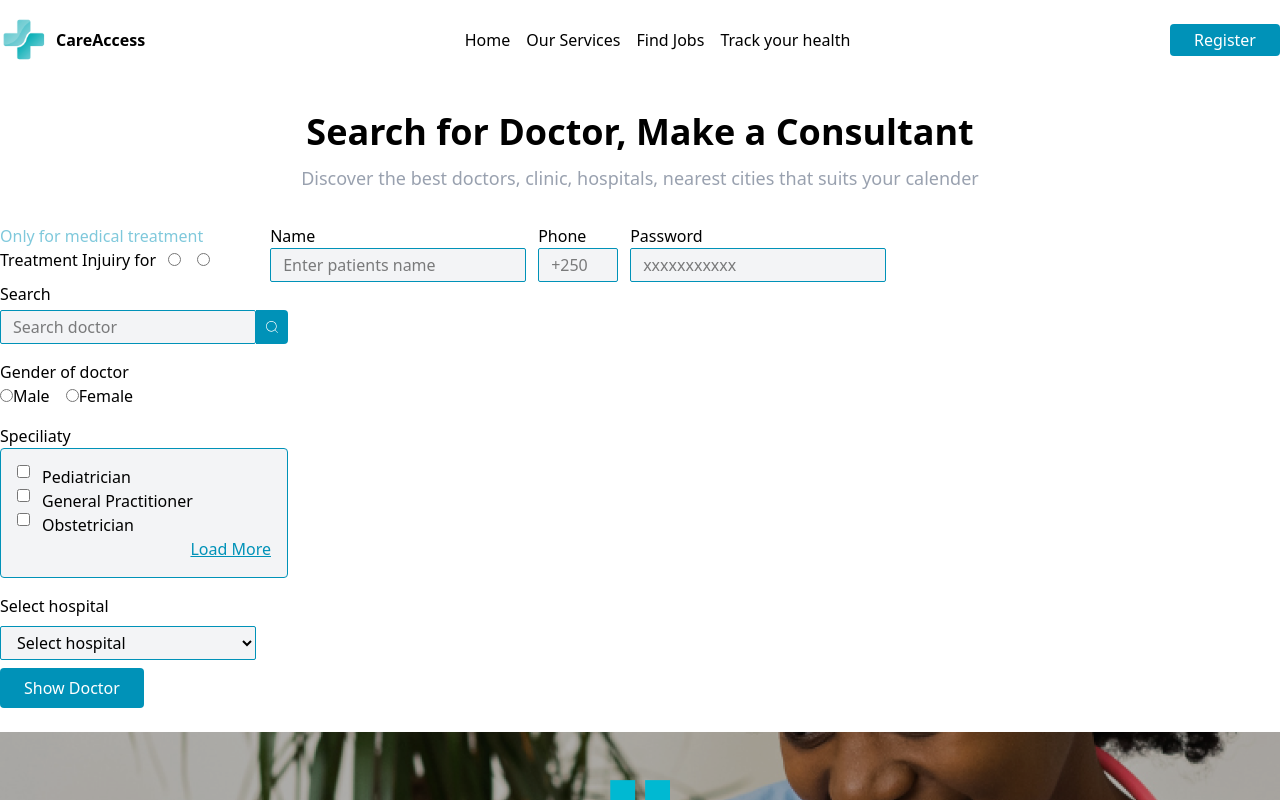
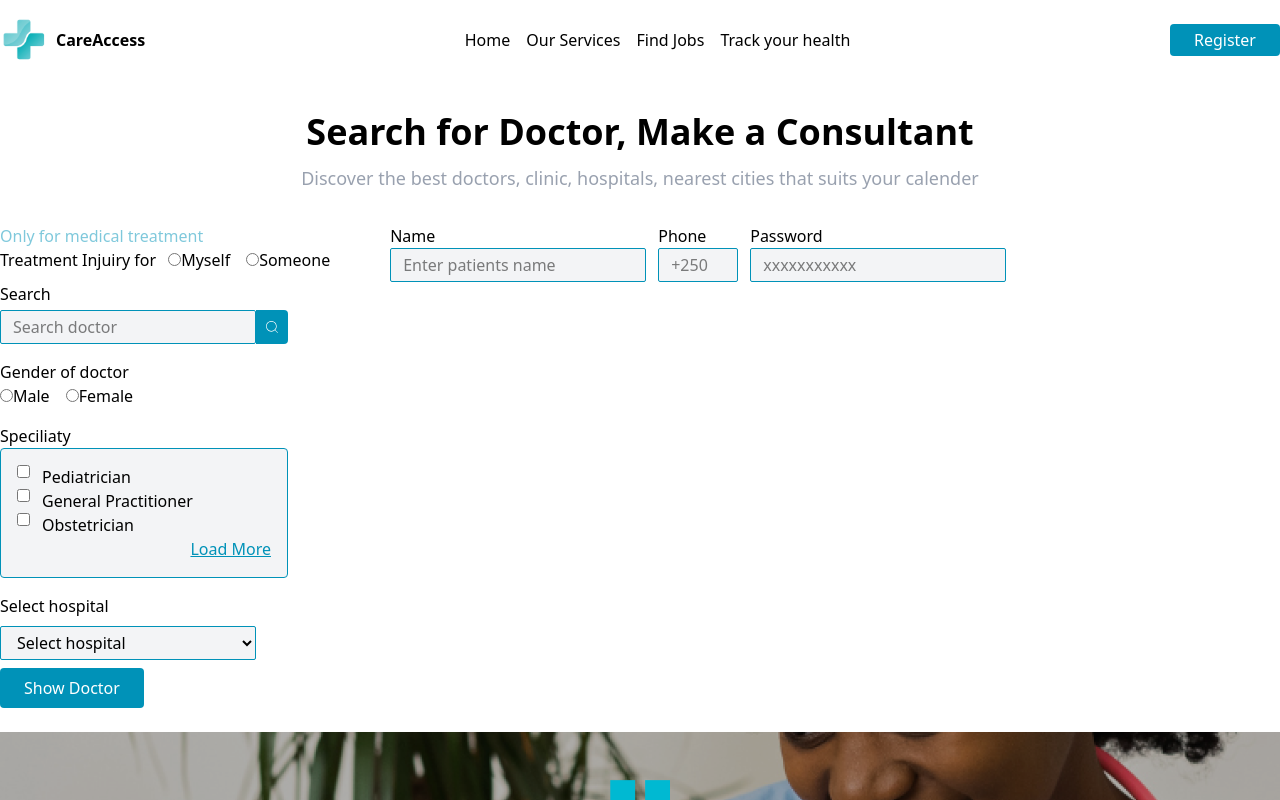
Before and after one commit to gloriaumutoni/AccessCare-Frontend, a React (Vite) app: page / in a window 1280 px wide. Shown: the top 800 px of the page. Built offline with nearby package versions, Linux system fonts and the light colour scheme.

Commit message:
chore: pass labels

```diff
--- a/src/components/PersonalInformation.tsx
+++ b/src/components/PersonalInformation.tsx
@@ -10,7 +10,7 @@ function PersonalInformation() {
         </p>
         <div className="flex gap-3">
           <p>Treatment Injuiry for</p>
-          <RadioButtons />
+          <RadioButtons label1="Myself" label2="Someone" />
         </div>
       </div>
       <InputForm />
```
